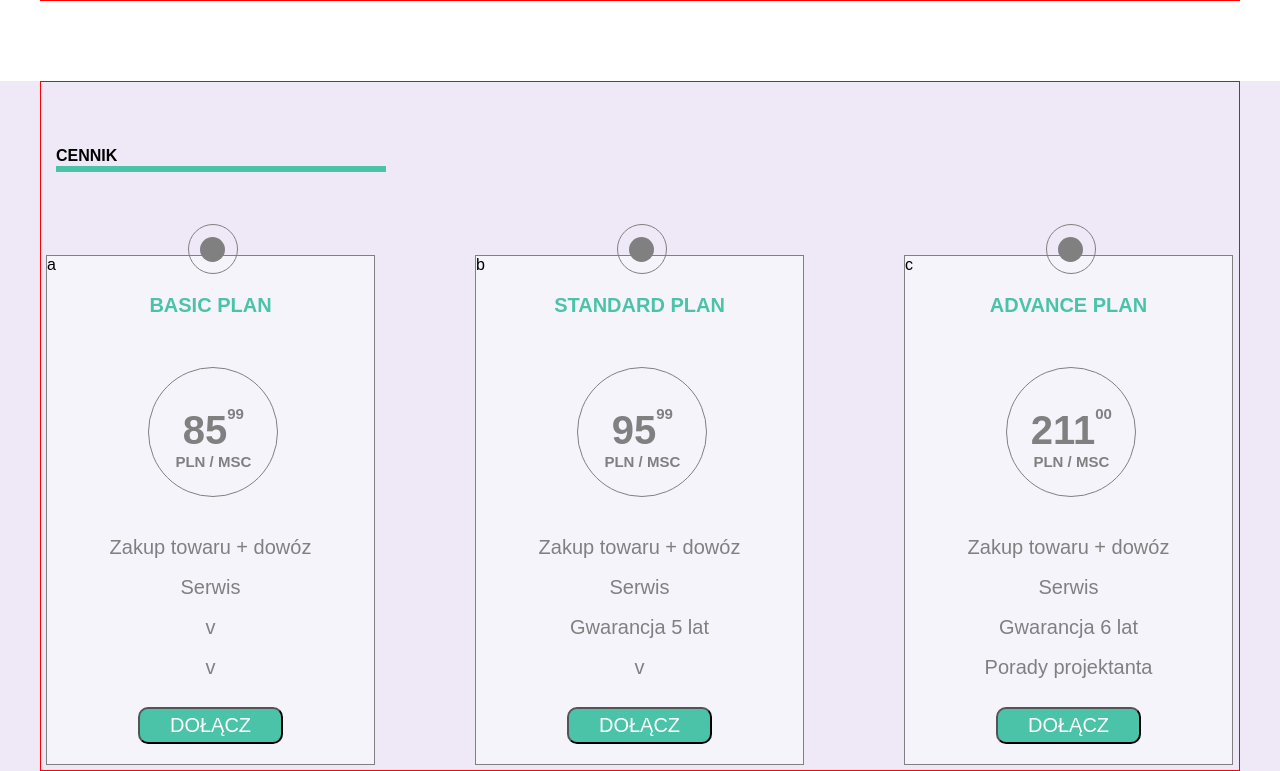
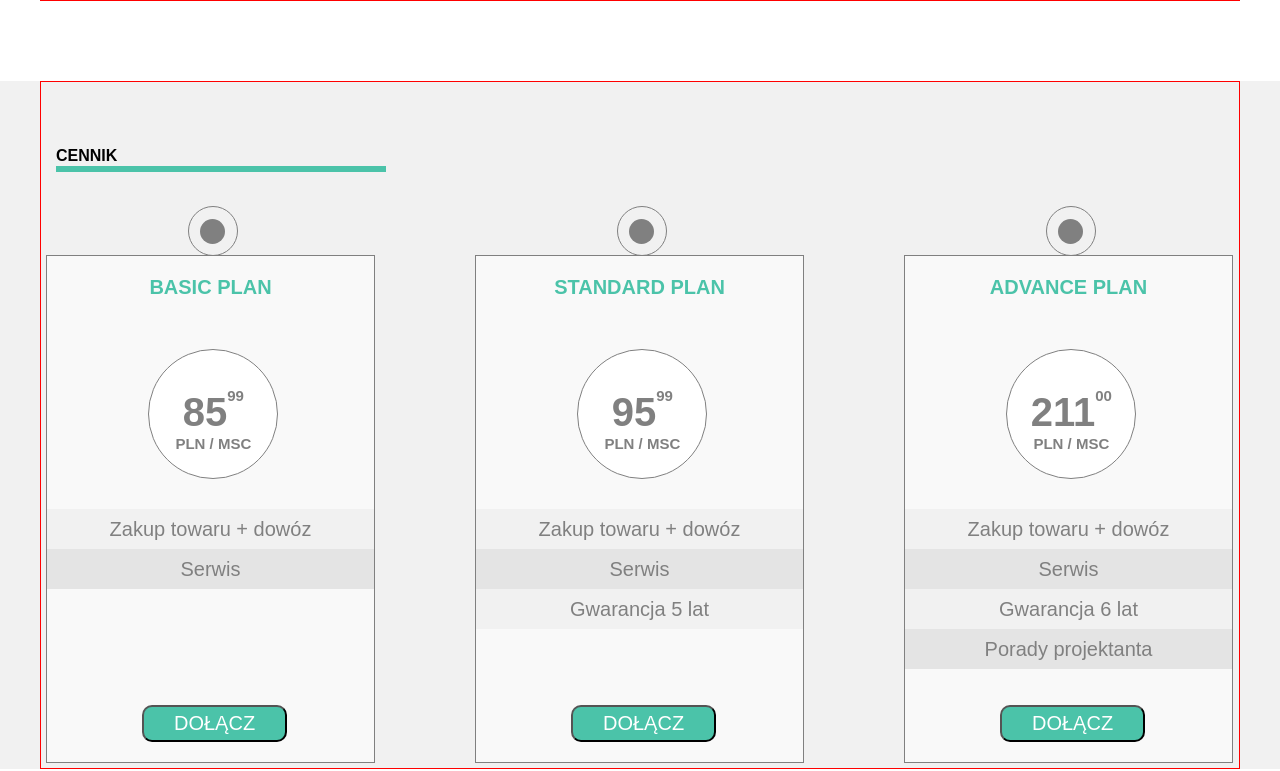
Before and after one commit to Kitka92/Sit-on-Chair-, a plain HTML site: page index.html in a window 1280 px wide. Shown: the part 899-1670 px from the top of the page. Drawn offline with Linux system fonts and the light colour scheme.

Commit message:
section 3

```diff
--- a/css/style.css
+++ b/css/style.css
@@ -238,7 +238,7 @@ p.nextToImgs {
 /* SECTION 3 */
 
 .section3 {
-  background-color: #EFE8F7;
+  background-color: #F1F1F1;
 }
 
 p.price {
@@ -263,9 +263,11 @@ p.price {
 .plan {
   border: 1px solid grey;
   width: 329px;
+  height: 508px;
   position: relative;
   margin-right: 100px;
-  background-color: #F5F4FB;
+  background-color: #F9F9F9;
+  position: relative;
 }
 
 .plan:last-child {
@@ -310,6 +312,7 @@ p.price {
   border-radius: 50%;
   text-align: center;
   margin-bottom: 30px;
+  background-color: white;
 }
 .bigCircle>span {
   font-size: 40px;
@@ -337,10 +340,20 @@ p.price {
   font-size: 20px;
 }
 
+.options:nth-child(2n+1) {
+  background-color: #E4E4E4;
+}
+
+.options:nth-child(even) {
+  background-color: #F1F1F1;
+}
+
 .button2 {
+  position: absolute;
+  bottom: 0;
   display: block;
-  margin: 0 auto;
-  margin-top: 20px;
+  text-align: center;
+  margin-left: 95px;
   margin-bottom: 20px;
   text-transform: uppercase;
   font-size: 20px;
--- a/index.html
+++ b/index.html
@@ -61,7 +61,7 @@
   <section class="section3">
     <div class="container clearfix">
       <p class="price">Cennik</p>
-      <div class="plan">a
+      <div class="plan">
         <div class="topCircle">
           <div class="lilCircle"></div>
         </div>
@@ -69,11 +69,11 @@
         <div class="bigCircle"><span>85</span><sup>99</sup><br><span class="pln">PLN / MSC</span></div>
         <p class="options">Zakup towaru + dowóz</p>
         <p class="options">Serwis</p>
-        <p class="options">v</p>
-        <p class="options">v</p>
+        <p class="options"></p>
+        <p class="options"></p>
         <button class="button2">Dołącz</button>
       </div>
-      <div class="plan">b
+      <div class="plan">
         <div class="topCircle">
           <div class="lilCircle"></div>
         </div>
@@ -82,10 +82,10 @@
         <p class="options">Zakup towaru + dowóz</p>
         <p class="options">Serwis</p>
         <p class="options">Gwarancja 5 lat</p>
-        <p class="options">v</p>
+        <p class="options"></p>
         <button class="button2">Dołącz</button>
       </div>
-      <div class="plan">c
+      <div class="plan">
         <div class="topCircle">
           <div class="lilCircle"></div>
         </div>
```
